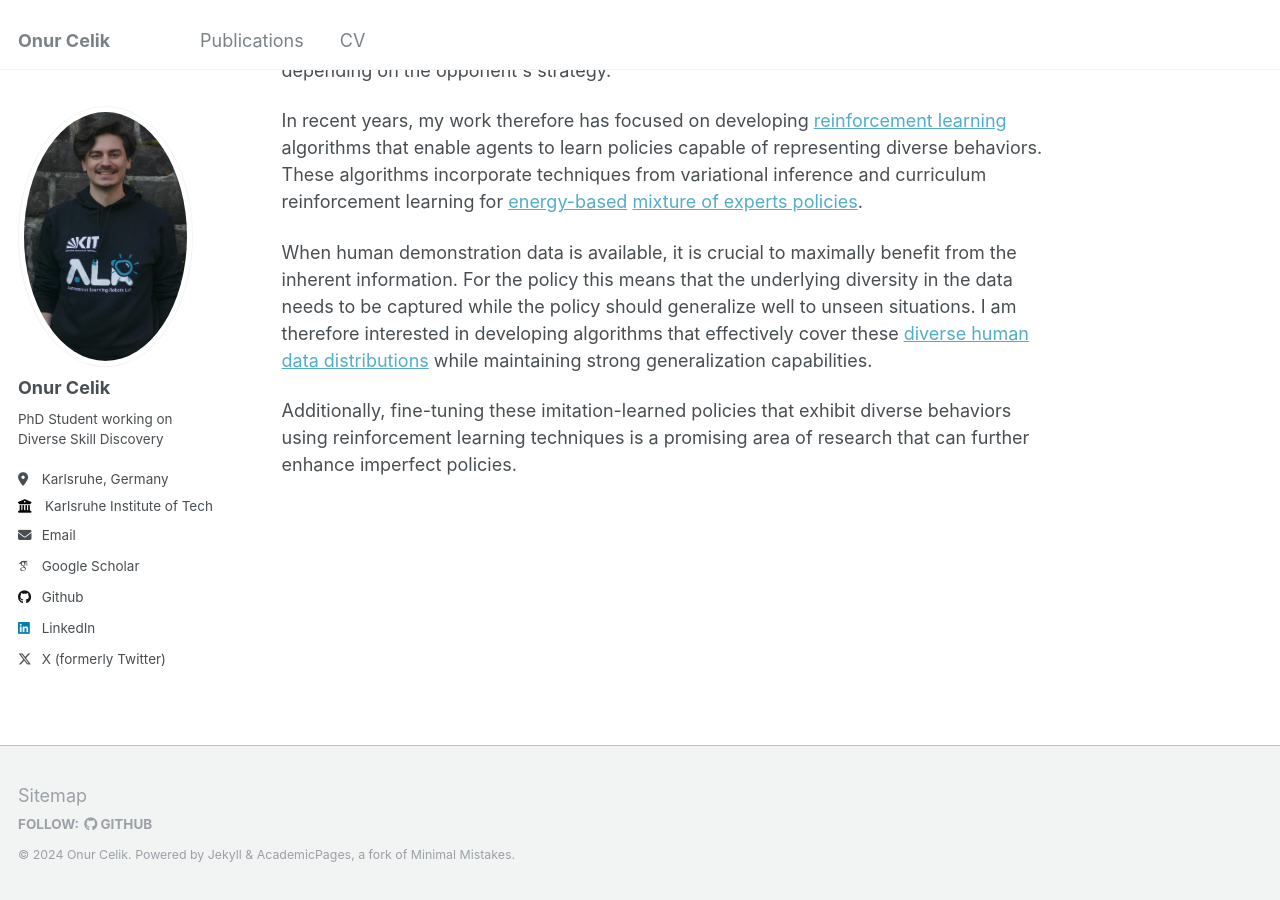
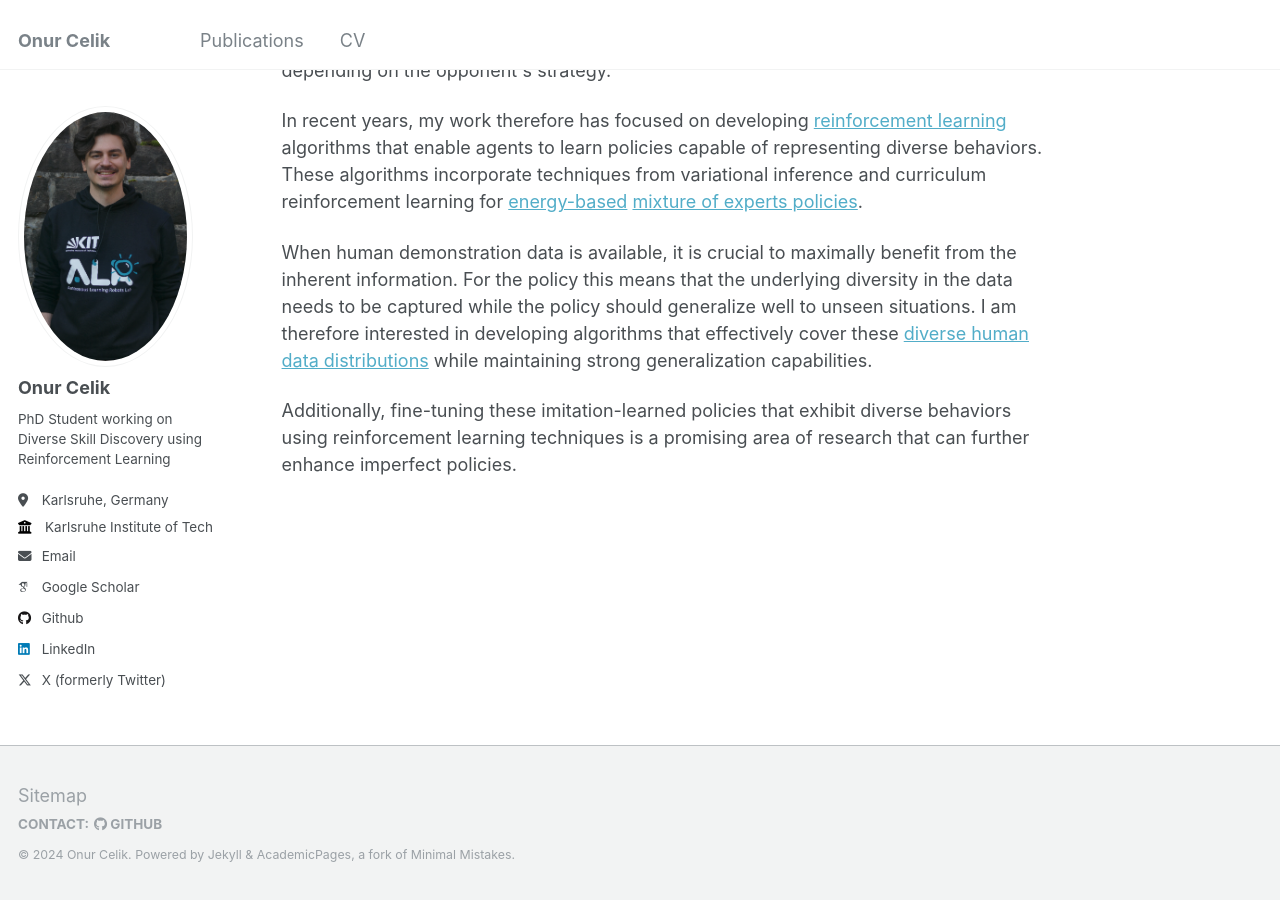
Before and after one commit to Onur4229/onur4229.github.io, a Jekyll site: the page built from _pages/about.md, in a window 1280 px wide and 900 px high, scrolled down 689 px. Built offline with Jekyll 4.4.1, drawn with Linux system fonts in a browser that asks for light colours; some web fonts are replaced.

Commit message:
change "Follow" label to "Contact"

```diff
--- a/_config.yml
+++ b/_config.yml
@@ -24,7 +24,7 @@ author:
   avatar           : "profile.png"
   name             : "Onur Celik"
   pronouns         : # example: "she/her"
-  bio              : "PhD Student working on Diverse Skill Discovery"
+  bio              : "PhD Student working on Diverse Skill Discovery using Reinforcement Learning"
   location         : "Karlsruhe, Germany"
   employer         : "Karlsruhe Institute of Technology"
   uri              : # URL
--- a/_data/ui-text.yml
+++ b/_data/ui-text.yml
@@ -21,7 +21,7 @@ en: &DEFAULT_EN
   comments_title             : "Comments"
   more_label                 : "Learn More"
   related_label              : "You May Also Enjoy"
-  follow_label               : "Follow:"
+  follow_label               : "Contact:"
   feed_label                 : "Feed"
   powered_by                 : "Powered by"
   website_label              : "Website"
```
